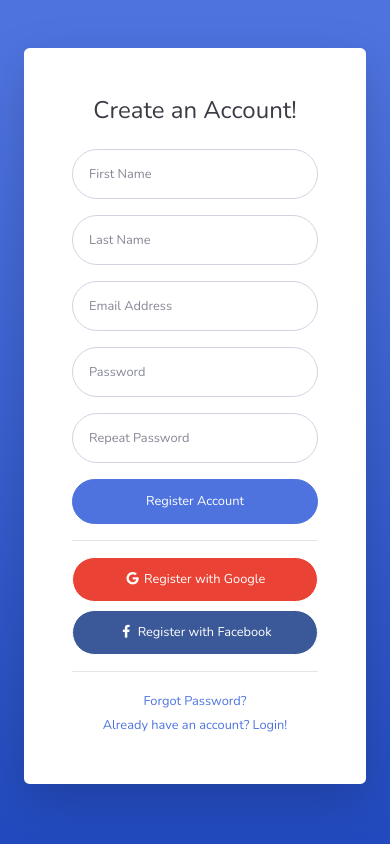
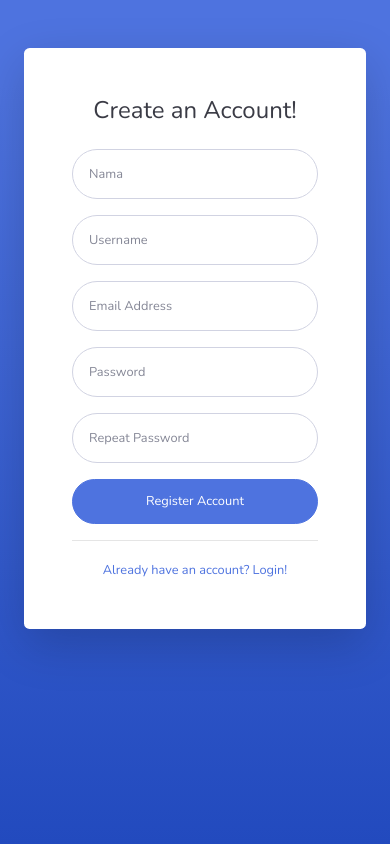
Before and after one commit to Halozy-bit/dashboard-tokowijaya, a PHP site: page /register.php in a window 390 px wide. Run offline with PHP 8.4, Linux system fonts and the light colour scheme.

Commit message:
form register edit

```diff
--- a/register.php
+++ b/register.php
@@ -30,8 +30,7 @@
             <div class="card-body p-0">
                 <!-- Nested Row within Card Body -->
                 <div class="row">
-                    <div class="col-lg-5 d-none d-lg-block bg-register-image"></div>
-                    <div class="col-lg-7">
+                    <div class="col">
                         <div class="p-5">
                             <div class="text-center">
                                 <h1 class="h4 text-gray-900 mb-4">Create an Account!</h1>
@@ -40,11 +39,11 @@
                                 <div class="form-group row">
                                     <div class="col-sm-6 mb-3 mb-sm-0">
                                         <input type="text" class="form-control form-control-user" id="exampleFirstName"
-                                            placeholder="First Name">
+                                            placeholder="Nama">
                                     </div>
                                     <div class="col-sm-6">
                                         <input type="text" class="form-control form-control-user" id="exampleLastName"
-                                            placeholder="Last Name">
+                                            placeholder="Username">
                                     </div>
                                 </div>
                                 <div class="form-group">
@@ -65,17 +64,6 @@
                                     Register Account
                                 </a>
                                 <hr>
-                                <a href="index.html" class="btn btn-google btn-user btn-block">
-                                    <i class="fab fa-google fa-fw"></i> Register with Google
-                                </a>
-                                <a href="index.html" class="btn btn-facebook btn-user btn-block">
-                                    <i class="fab fa-facebook-f fa-fw"></i> Register with Facebook
-                                </a>
-                            </form>
-                            <hr>
-                            <div class="text-center">
-                                <a class="small" href="forgot-password.html">Forgot Password?</a>
-                            </div>
                             <div class="text-center">
                                 <a class="small" href="login.html">Already have an account? Login!</a>
                             </div>
```
